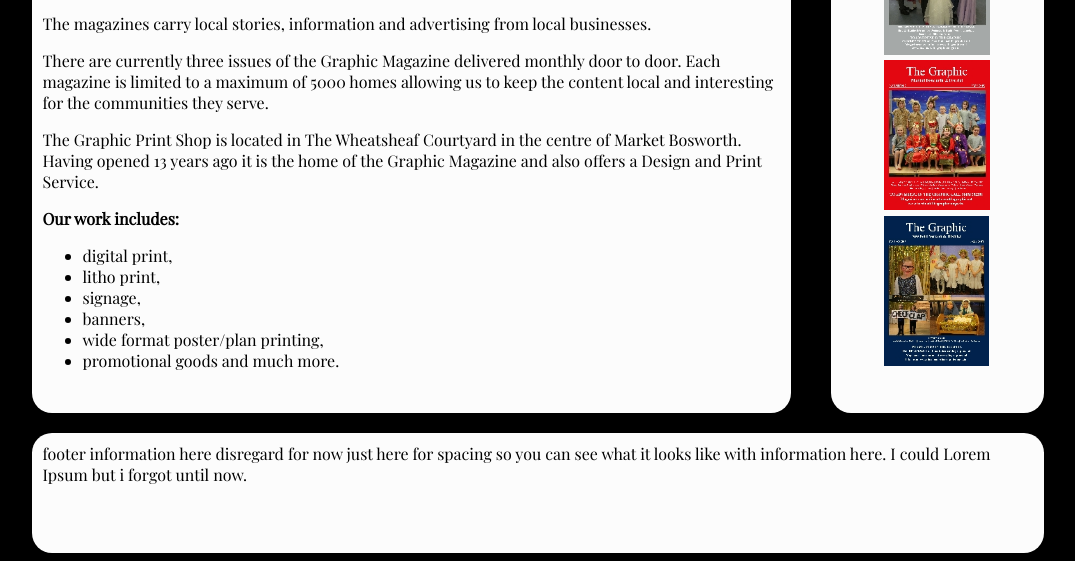
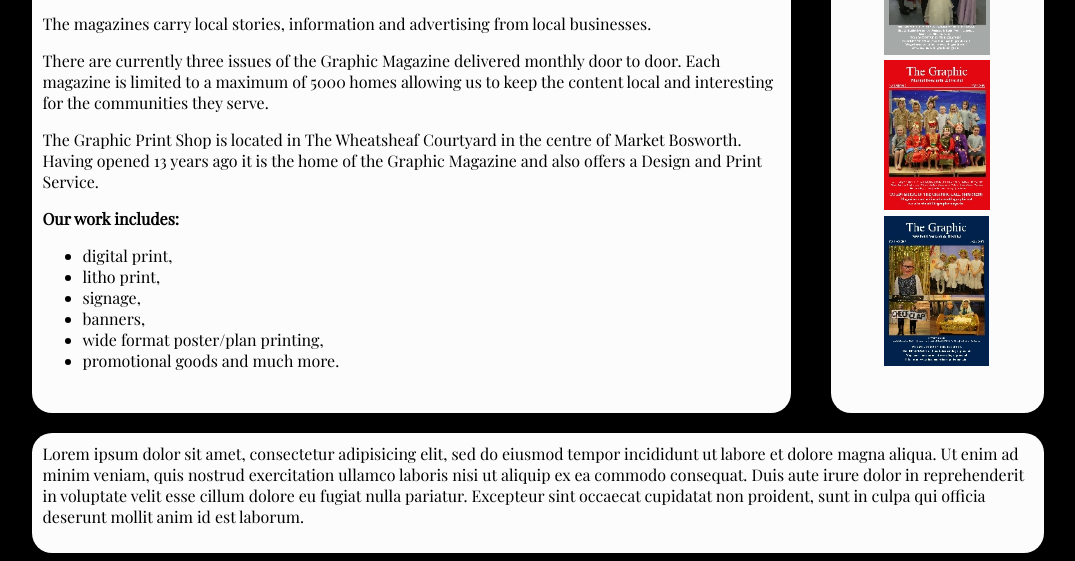
Before and after one commit to Zekeros/thegraphic, a plain HTML site: page index.html in a window 1280 px wide. Shown: the part 311-872 px from the top of the page, without its empty margins (102-1177 px from the left). Drawn offline with nearby package versions, Linux system fonts and the light colour scheme.

Commit message:
Lorem Ipsum'd

```diff
--- a/index.html
+++ b/index.html
@@ -55,7 +55,7 @@
 
 		<section id="content-footer" class="black">
 			<div id="footer">
-				footer information here disregard for now just here for spacing so you can see what it looks like with information here. I could Lorem Ipsum but i forgot until now.
+				Lorem ipsum dolor sit amet, consectetur adipisicing elit, sed do eiusmod tempor incididunt ut labore et dolore magna aliqua. Ut enim ad minim veniam, quis nostrud exercitation ullamco laboris nisi ut aliquip ex ea commodo consequat. Duis aute irure dolor in reprehenderit in voluptate velit esse cillum dolore eu fugiat nulla pariatur. Excepteur sint occaecat cupidatat non proident, sunt in culpa qui officia deserunt mollit anim id est laborum.
 			</div>
 		</section>
 	</div>
```
